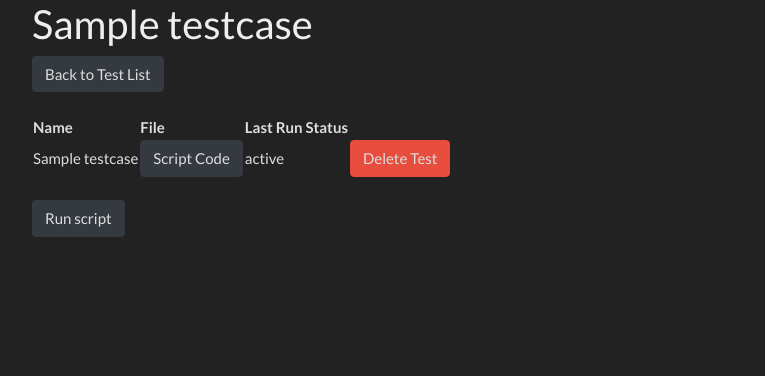
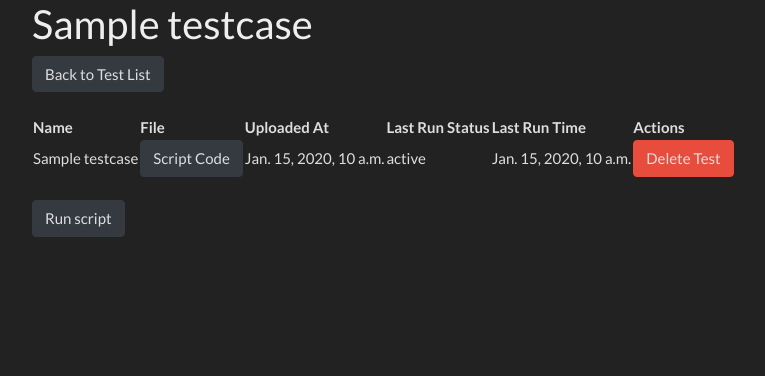
Before and after one commit to GrandeSergio/Selenium_Test_Case_Platform, a Django app: page /1/ in a window 1280 px wide. Shown: the part 71-447 px from the top of the page, without its empty margins (53-818 px from the left). Run offline with Django 4.2, Linux system fonts and the light colour scheme; tables that the repository leaves empty hold one stand-in row (values such as "Sample post"); some libraries are stand-ins or nearby versions.

Commit message:
added last_run_date and upload_date to models.py

```diff
--- a/selenium_platform/templates/test_details.html
+++ b/selenium_platform/templates/test_details.html
@@ -10,13 +10,17 @@
         <tr data-test-id="{{ test.id }}">
             <th>Name</th>
             <th>File</th>
+            <th>Uploaded At</th>
             <th>Last Run Status</th>
-            <th></th>
+            <th>Last Run Time</th>
+            <th>Actions</th>
         </tr>
         <tr>
             <td>{{ test.name }}</td>
             <td><a href="{{ test.file.url }}" class="btn btn-dark">Script Code</a></td>
+            <td>{{ test.upload_date }}</td>
             <td>{{ test.last_run_status }}</td>
+            <td>{{ test.last_run_date }}</td>
             <td><button id="delete-test-btn" class="btn btn-danger">Delete Test</button></td>
         </tr>
     </table>
--- a/selenium_platform/templates/test_list.html
+++ b/selenium_platform/templates/test_list.html
@@ -3,11 +3,13 @@
   <table class="table table-sm">
     <tr>
       <th>test name</th>
+      <th>Last run status</th>
       <th>details</th>
     </tr>
     {% for test in page_obj %}
     <tr>
       <td>{{ test.name }}</td>
+      <td>{{ test.last_run_status }}</td>
       <td><a href="{% url 'test_details' test_id=test.id %}" class="btn btn-dark">Go to</a></td>
     </tr>
     {% empty %}
--- a/selenium_platform/test_platform/forms.py
+++ b/selenium_platform/test_platform/forms.py
@@ -1,7 +1,5 @@
 from django import forms
 from .models import TestCase
-from django.forms import FileInput
-from django.utils.translation import gettext_lazy as _
 
 
 class TestUploadForm(forms.ModelForm):
--- a/selenium_platform/test_platform/models.py
+++ b/selenium_platform/test_platform/models.py
@@ -1,9 +1,13 @@
 from django.db import models
+from django.utils import timezone
 
 class TestCase(models.Model):
     name = models.CharField(max_length=255)
     file = models.FileField(upload_to='test_cases')
     last_run_status = models.CharField(max_length=10, blank=True, null=True)
+    console_output = models.TextField(blank=True)
+    upload_date = models.DateTimeField(default=timezone.now)
+    last_run_date = models.DateTimeField(null=True, blank=True)
 
     def __str__(self):
         return self.name
--- a/selenium_platform/test_platform/views.py
+++ b/selenium_platform/test_platform/views.py
@@ -6,10 +6,11 @@ import subprocess
 from django.middleware.csrf import get_token
 import logging
 from django.contrib import messages
-import os
+import os, sys, io
 from django.conf import settings
 from django.urls import reverse
 from django.core.paginator import Paginator
+from django.utils import timezone
 
 
 def test_list(request):
@@ -23,9 +24,7 @@ def test_list(request):
 def test_details(request, test_id):
     test = get_object_or_404(TestCase, pk=test_id)
     if request.method == 'POST':
-        # Run the uploaded script
-        result = subprocess.run(['python', test.file.path], stdout=subprocess.PIPE)
-        output = result.stdout.decode('utf-8')
+        output = run_test_cases(test)
         return JsonResponse({'output': output})
     return render(request, 'test_details.html', {'test': test})
 
@@ -42,35 +41,55 @@ def test_upload(request):
 
 
 def run_test_cases(request, test_id):
+    test = get_object_or_404(TestCase, pk=test_id)
+    # Run the uploaded script
+    result = subprocess.run(['python', '-m', 'unittest', test.file.path],
+                            stdout=subprocess.PIPE, stderr=subprocess.PIPE, universal_newlines=True)
+    output = result.stderr
+
+    # Update the last_run_status and last_run_date fields of the corresponding TestCase object
+    if result.returncode == 0:
+        test.last_run_status = 'PASSED'
+    else:
+        test.last_run_status = 'FAILED'
+    test.last_run_date = timezone.now()
+
+    #print(output)
+    test.console_output = output
+    test.save()
+    #print(result.stdout)
+    print(result.stderr)
+    return JsonResponse({'output': output})
+
+
+'''
+def run_test_cases(request, test_id):
     if request.method == 'POST':
         test = get_object_or_404(TestCase, pk=test_id)
-        # Get the CSRF token
-        csrf_token = get_token(request)
         # Get the file contents
         file_contents = test.file.read()
-        # Create a new namespace for the test case
-        namespace = {'csrfmiddlewaretoken': csrf_token, 'file_contents': file_contents}
-        # Run the test case
-        try:
-            result = exec(file_contents, namespace)
-            messages.info(request, f'Test cases for test "{test.name}" are being run...')
-            if result == "success":
-                print("success")
-                test.last_run_status = "success"
-            elif result == "failed":
-                print("failed")
-                test.last_run_status = "failed"
-            else:
-                print('none')
-                test.last_run_status = "none"
-            test.save()
-            return JsonResponse({'result': result})
-        except Exception as e:
-            messages.error(request, f'Test cases for test "{test.name}" failed to run.')
-            logging.exception("Error running test")
-            return JsonResponse({'result': 'error'})
+        test_code = file_contents.decode('utf-8')
+        # Create a dictionary to store the execution environment
+        env = {'request': request, 'test': test}
+
+        # Execute the test case code and capture the output
+        result = subprocess.run(["python", "-c", test_code], capture_output=True, text=True)
+
+        # Check the result of the test and update the test status
+        if result.returncode == 0:
+            test.last_run_status = 'success'
+            messages.success(request, f'Test cases for test "{test.name}" ran successfully.')
+        else:
+            test.last_run_status = 'failed'
+            messages.error(request, f'Test cases for test "{test.name}" failed to run:\n{result.stderr}')
+
+        test.save()
+
+        # Render the response
+        return JsonResponse({'result': test.last_run_status, 'logs': result.stdout})
     else:
         return HttpResponse("Only POST requests are allowed")
+'''
 
 def delete_test_case(request, test_id):
     test_case = get_object_or_404(TestCase, pk=test_id)
```
